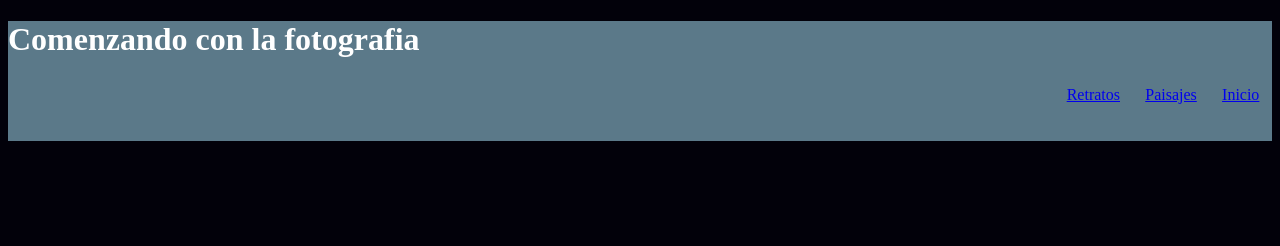
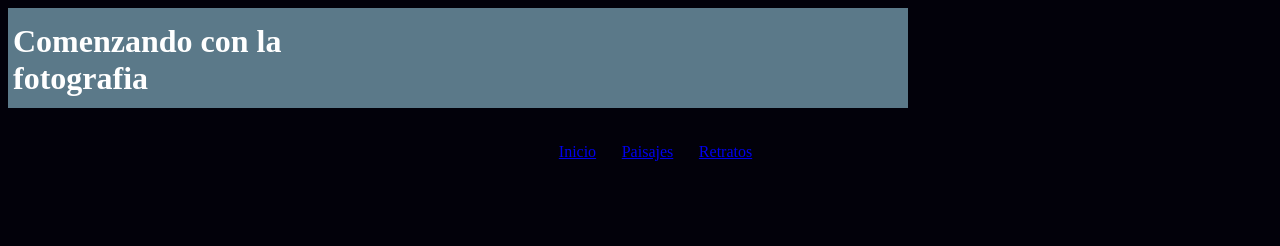
Before and after one commit to gerantony/GERMAN_MEDINA_CSS, a plain HTML site: page index.html in a window 1280 px wide. Drawn offline with Linux system fonts and the light colour scheme; a web font is replaced by a local one.

Commit message:
intentos de ordenar el header
Pruebas

```diff
--- a/css/estilo.css
+++ b/css/estilo.css
@@ -1,15 +1,35 @@
+@font-face {
+  font-family: 'DancingScript';
+  src: url(..fuentes/DancingScript-Regular.otf);
+}
 body{
   background-color:#02010a;
+  font-family: DancingScript;
 }
 header{
-  background-color:#5b7989;
-  widh: 100px;
-  height: 120px;
+  background-color: #5b7989;
+  width: 900px;
+  height: 100px;
+  top: 0;
+}
+nav{
+  width: 40%;
+  height: 100px;
+  float: right;
 }
 header h1{
+  display: block;
+  margin: 5px;
+  padding: 15px 0px;
+  height: 100%;
+  width: 40%;
   color: white;
 }
 header a{
-  float: right;
-  padding: 0.5% 1%;
+  margin: 0.5% 3%;
 }
+#contenido{
+  width: 900px;
+  display: flex;
+  flex-flow: row wrap;
+}
--- a/index.html
+++ b/index.html
@@ -10,11 +10,14 @@
     <title>Comenzando con la fotografia</title>
   </head>
   <body>
+    <div class="contenido">
       <header id=cabecera>
           <h1>Comenzando con la fotografia</h1>
+          <nav id=menu>
             <a href="#">Inicio</a>
             <a href="#">Paisajes</a>
             <a href="#">Retratos</a>
+          </nav>
       </header>
       <section id=centro>
         <div class="imagen1">
@@ -26,6 +29,8 @@
       </section>
       <footer id=piedepagina>
 
+
       </footer>
+    </div>
   </body>
 </html>
```
Lines whose indentation alone changed are shown as unchanged.
